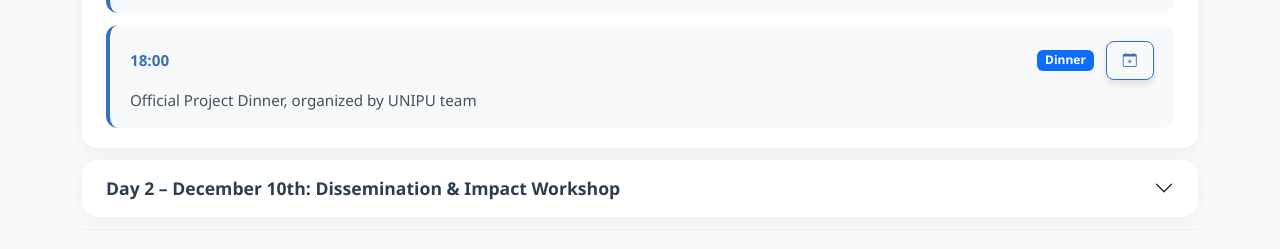
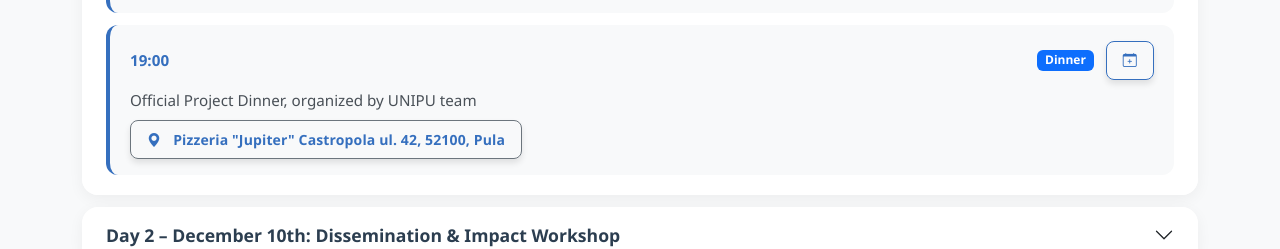
Before and after one commit to BioMedix-unipu/BioMedix-unipu.github.io, a website with bundled scripts: page app/home.html in a window 1280 px wide. Shown: the part 1737-1986 px from the top of the page. Built offline with nearby package versions, Linux system fonts and the light colour scheme; no server answers; sample sign-in values are in the browser's storage.

Commit message:
fixano vrime i lokacija

```diff
--- a/app/home.html
+++ b/app/home.html
@@ -257,12 +257,13 @@ Dissemination Plan: Updates for the interim report.</p>
 
                                     <div class="schedule-item">
                                         <div class="d-flex justify-content-between align-items-center">
-                                            <span class="fw-bold">18:00</span>
+                                            <span class="fw-bold">19:00</span>
+
                                             <div>
                                                 <span class="badge bg-primary me-2">Dinner</span>
                                                 <button class="btn btn-sm btn-outline-primary add-to-calendar-btn"
                                                         data-event-title="Official Project Dinner"
-                                                        data-event-start="2025-12-09T18:00:00"
+                                                        data-event-start="2025-12-09T19:00:00"
                                                         data-event-end="2025-12-09T21:00:00"
                                                         data-event-location="Pula, Croatia"
                                                         data-event-description="Official Project Dinner, organized by UNIPU team">
@@ -271,6 +272,11 @@ Dissemination Plan: Updates for the interim report.</p>
                                             </div>
                                         </div>
                                         <p>Official Project Dinner, organized by UNIPU team</p>
+                                        <div class="mt-2">
+                                            <a href="https://maps.app.goo.gl/SzGeGJ6ft7cwh5s58" target="_blank" class="btn btn-sm btn-outline-secondary">
+                                                <i class="bi bi-geo-alt-fill me-1"></i>Pizzeria "Jupiter" Castropola ul. 42, 52100, Pula
+                                            </a>
+                                        </div>
                                     </div>
                                 </div>
                             </div>
```
